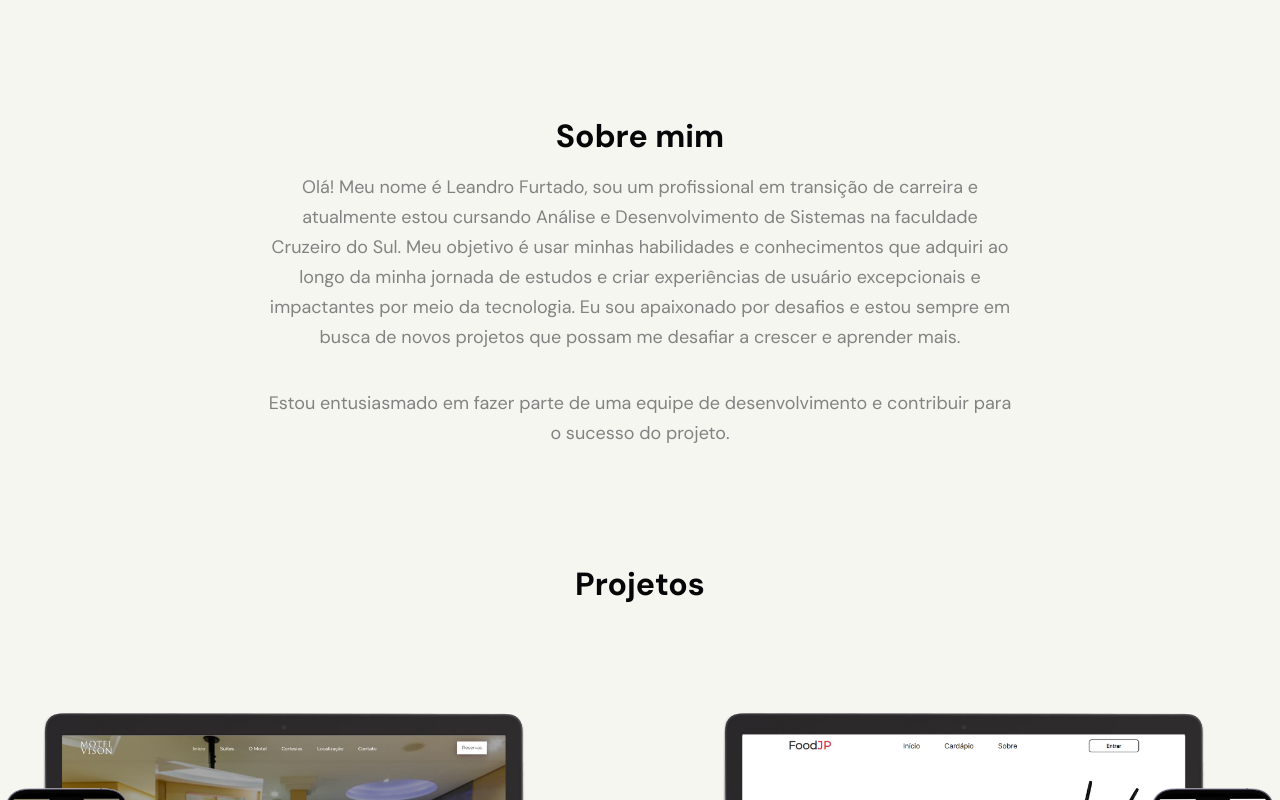
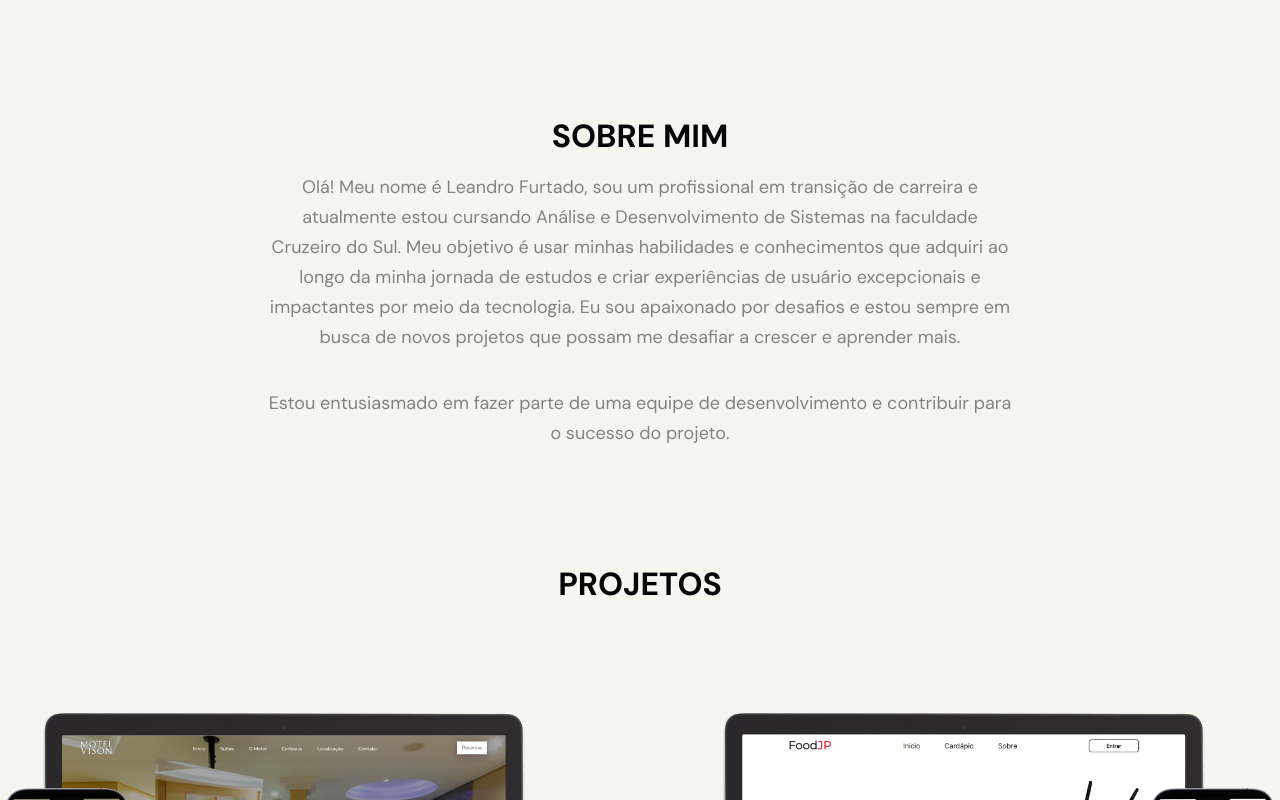
Before and after one commit to lefurtado/portfolio, a React (Create React App) app: page / in a window 1280 px wide. Shown: the part 800-1600 px from the top of the page. Built offline with nearby package versions, Linux system fonts and the light colour scheme.

Commit message:
update: 'Setado uppercase no estilo global para todos os h2'

```diff
--- a/src/components/GlobalStyle.js
+++ b/src/components/GlobalStyle.js
@@ -3,6 +3,9 @@ import { createGlobalStyle } from "styled-components";
 
 export const GlobalStyle = createGlobalStyle`
     body {
+        & h2 {
+            text-transform: uppercase;
+        }
         background-color: ${({theme}) => theme.colors.dark};
 
         ::-webkit-scrollbar {
```
